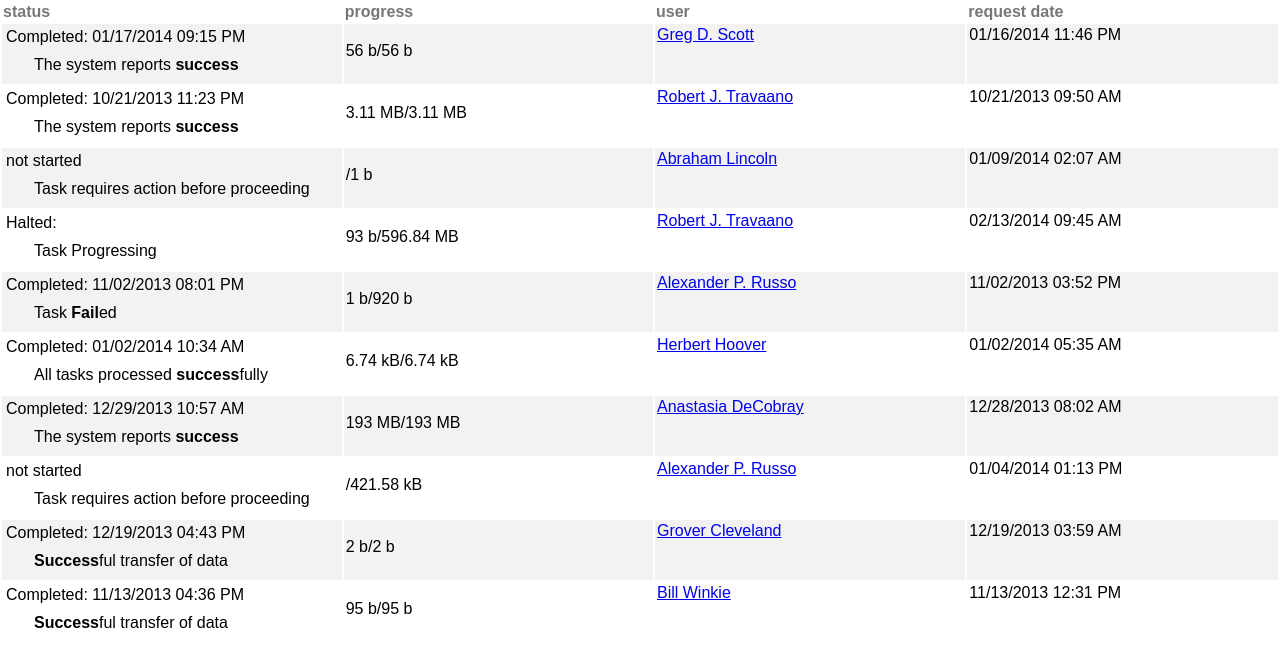
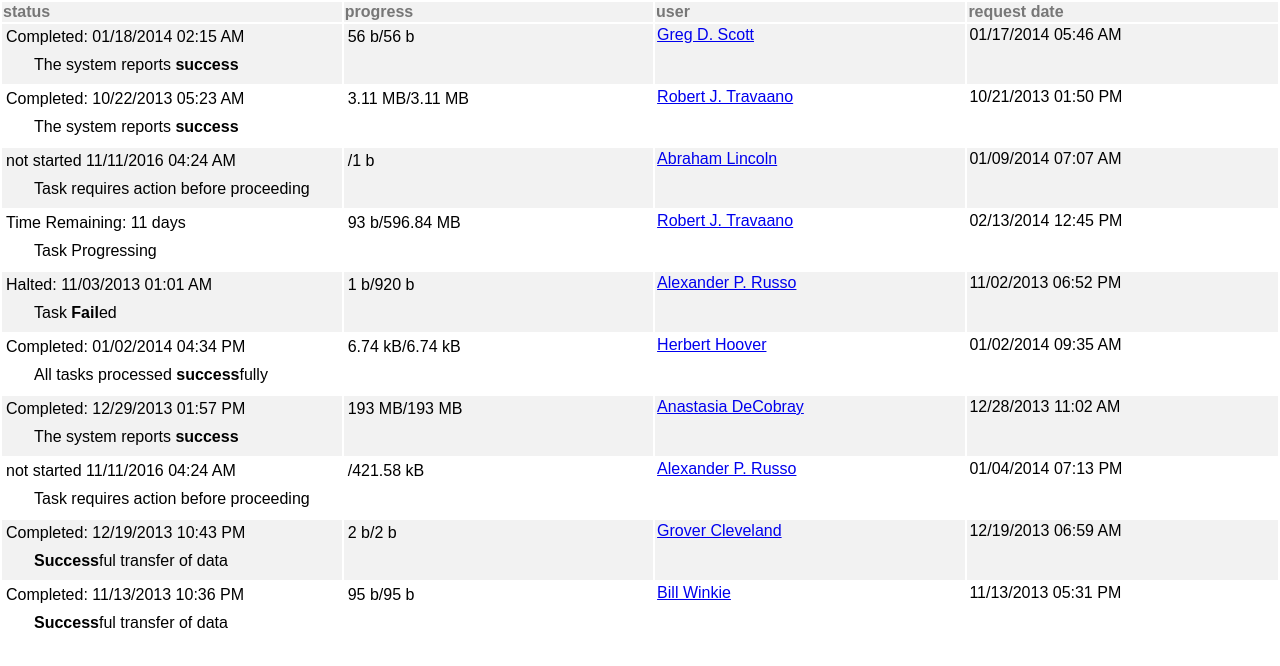
Before and after one commit to theroncross/status-tracker, a React (Create React App) app: page / in a window 1280 px wide. Shown: the top 666 px of the page. Built offline with nearby package versions, Linux system fonts and the light colour scheme.

Commit message:
Format status and progress columns

```diff
--- a/src/App.css
+++ b/src/App.css
@@ -25,7 +25,7 @@ tr:nth-child(odd) {
   padding: 2px;
 }
 
-.status__summary {
+.status__time {
   margin: 0;
   padding: 2px;
 }
@@ -34,3 +34,8 @@ tr:nth-child(odd) {
   margin: 0;
   padding: 8px 30px;
 }
+
+.status__progress {
+  margin: 0;
+  padding: 2px;
+}
--- a/src/Progress.jsx
+++ b/src/Progress.jsx
@@ -25,7 +25,7 @@ const Progress = (props) => {
   const totalInBN = byteNotation(props.total);
 
   return(
-    <p>{processedInBN}/{totalInBN}</p>
+    <p className="status__progress">{processedInBN}/{totalInBN}</p>
   );
 };
 
--- a/src/Status.jsx
+++ b/src/Status.jsx
@@ -2,46 +2,37 @@ import React from 'react';
 import Time from './Time.jsx';
 
 const Status = (props) => {
-  const classifyStatus = (data) => {
-    const { start_date, end_date, total, processed } = data;
-    if(!start_date) return 'INACTIVE';
-    if(start_date && end_date && total !== processed) return 'ERROR';
-    if(start_date && !end_date && total !== processed) return 'IN PROGRESS';
-    if(start_date && end_date && total === processed) return 'SUCCESS';
-  };
+  const { start_date, end_date, total, processed, remaining, status } = props;
 
-  const statusSummary = (() => {
-    const { start_date, end_date, total, processed } = props;
-    switch(classifyStatus({ start_date, end_date, total, processed })) {
-      case 'INACTIVE':
-        return 'not started';
-      case 'ERROR':
-        return 'Completed: ';
-      case 'IN PROGRESS':
-        return 'Halted: ';
-      case 'SUCCESS':
-        return 'Completed: ';
-      default:
-        return null;
-    }
+  const timeLabel = (() => {
+    if(!start_date) return 'not started';
+    if(start_date && end_date && total !== processed) return 'Halted: ';
+    if(start_date && !end_date && total !== processed) return 'Time Remaining: ';
+    if(start_date && end_date && total === processed) return 'Completed: ';
   })();
 
-  const statusTime = (() => {
+  const timeProps = (() => {
+    if(end_date) {
+      return { time: end_date };
+    }
+    if(remaining && start_date) {
+      return {
+        time: start_date,
+        remaining: remaining,
+        fromNow: true,
+      };
+    }
+    return null;
+  })();
 
-  })
-
-  const addBold = str => {
-    return {__html: str.replace(/(success|fail|error)/i, '<strong>$1</strong>')}
-  }
-
-  const boldDescription = addBold(props.status)
+  const highlightedStatus = (() => {
+    return { __html: status.replace(/(success|fail|error)/i, '<strong>$1</strong>') }
+  })();
 
   return(
     <div className="status__container">
-      <p className="status__summary">
-        {statusSummary}{props.end_date && <Time time={props.end_date} />}
-      </p>
-      <p className="status__description" dangerouslySetInnerHTML={addBold(props.status)} />
+      <p className="status__time">{timeLabel} <Time {...timeProps} /></p>
+      <p className="status__description" dangerouslySetInnerHTML={highlightedStatus} />
     </div>
   )
 }
--- a/src/StatusRow.jsx
+++ b/src/StatusRow.jsx
@@ -4,7 +4,7 @@ import Progress from './Progress.jsx';
 import Time from './Time.jsx';
 
 const StatusRow = (props) => {
-  const { start_date, end_date, request_date, fullname, email, processed, total, status } = props;
+  const { start_date, end_date, remaining, request_date, fullname, email, processed, total, status } = props;
 
   return (
     <tr className="status-table__row">
@@ -12,6 +12,7 @@ const StatusRow = (props) => {
         <Status
           start_date={start_date}
           end_date={end_date}
+          remaining={remaining}
           total={total}
           processed={processed}
           status={status}
--- a/src/StatusTable.jsx
+++ b/src/StatusTable.jsx
@@ -29,10 +29,12 @@ class StatusTable extends Component {
     return(
       <table className="status-table">
         <thead className="status-table__header">
-          <th>status</th>
-          <th>progress</th>
-          <th>user</th>
-          <th>request date</th>
+          <tr>
+            <th>status</th>
+            <th>progress</th>
+            <th>user</th>
+            <th>request date</th>
+          </tr>
         </thead>
         <tbody>{statusRows}</tbody>
       </table>
--- a/src/Time.jsx
+++ b/src/Time.jsx
@@ -2,10 +2,18 @@ import React from 'react';
 import moment from 'moment';
 
 const Time = (props) => {
-  const formatTime = time => moment(time.replace(/T/, ' ')).format('MM/DD/YYYY hh:mm A');
+  const formattedTime = (() => {
+    const { time, fromNow, remaining } = props;
+    const isoTime = moment(time).isValid() ? time : moment(time, "YYYY-MM-DDThh:mm:ss:SSS+-H:mm").toISOString();
+    if(fromNow) {
+      const timeFormat = remaining < 48 * 60 * 60 * 1000 ? 'hh:mm:ss' : 'D [days]'
+      return moment.utc(remaining).format(timeFormat);
+    }
+    return moment(isoTime).format('MM/DD/YYYY hh:mm A');
+  })();
 
   return (
-    <span>{formatTime(props.time)}</span>
+    <span>{formattedTime}</span>
   );
 };
 
```
